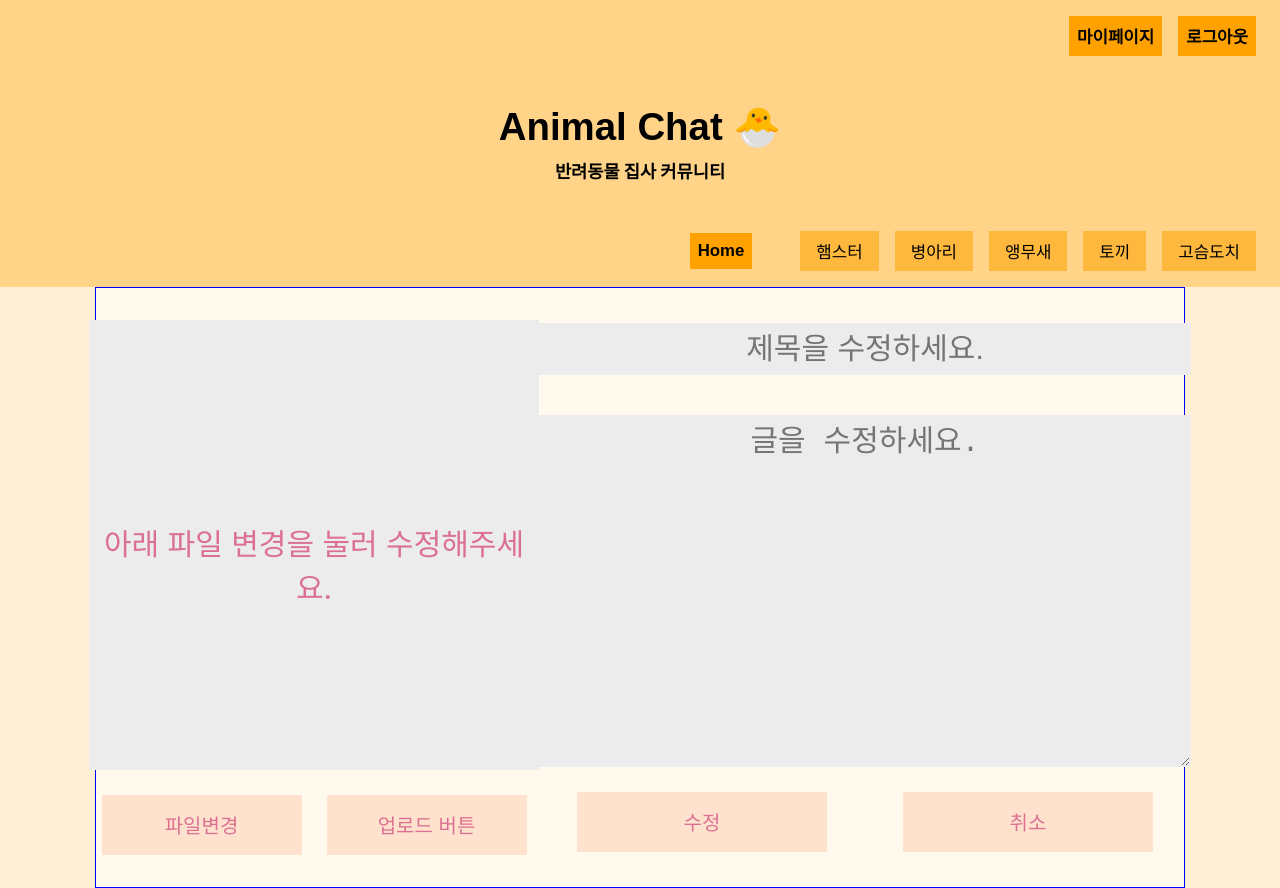
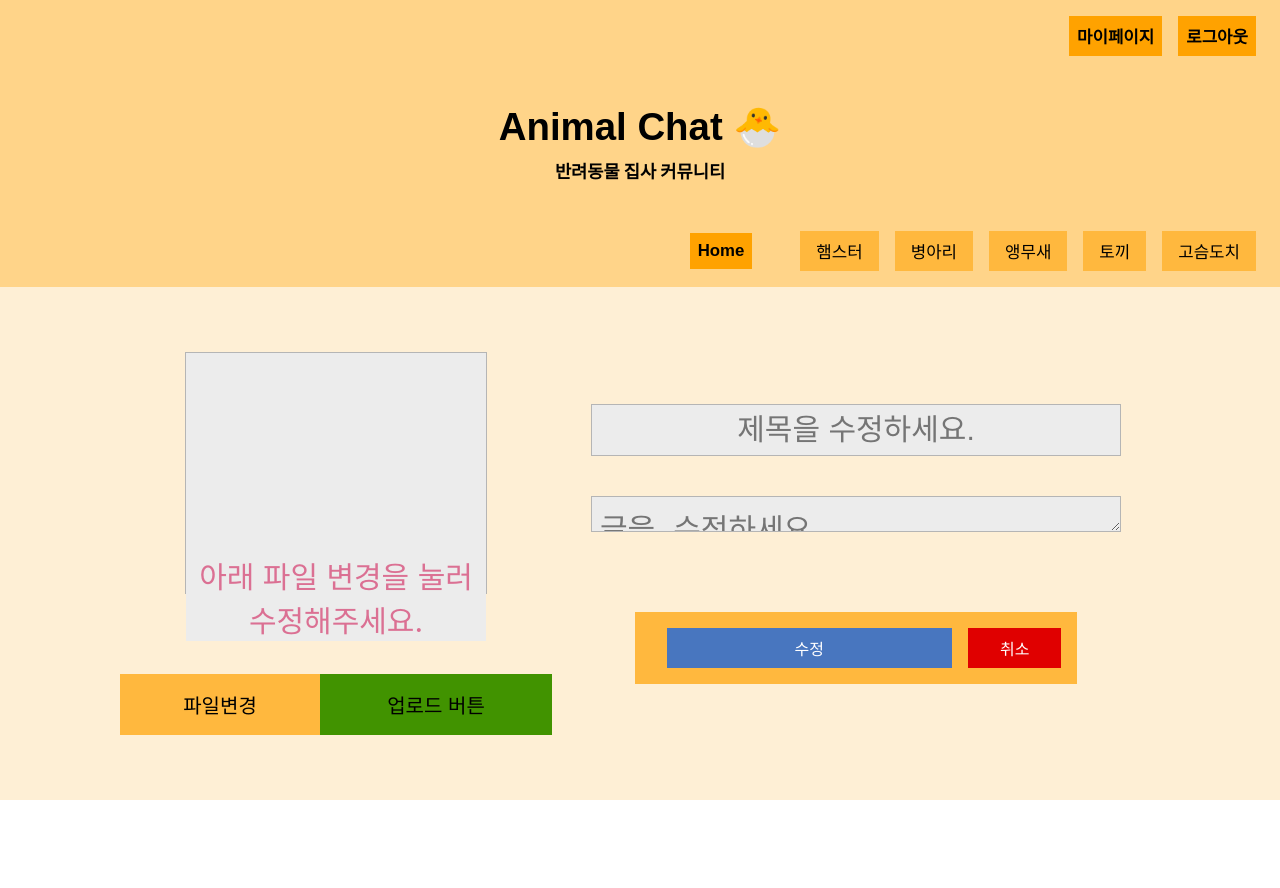
Before and after one commit to emily-hong/AnimalChat, a React (Create React App) app in the folder client/: page /postedit in a window 1280 px wide. After the commit the page ends 800 px from the top, so only its background shows below. Built offline with nearby package versions, Linux system fonts and the light colour scheme; no server answers.

Commit message:
Design: postedit 페이지 완성

```diff
--- a/client/src/pages/6.post.js
+++ b/client/src/pages/6.post.js
@@ -48,7 +48,6 @@ const PhotoBox = styled.div`
 `
 
 const PhotoUploadWarning = styled.div`
-  border: 1px solid black;
   margin-top: 200px;
   background-color: #ececec;
   font-size: 30px;
@@ -151,7 +150,7 @@ const PostCompletionBtnMargin = styled.div`
 
 const PostCancelBtnMargin = styled.div`
   text-align: center;
-  background-color: #E00000;
+  background-color: #E00000;c
   color: white;
   padding: .5rem 2rem;
 `
--- a/client/src/pages/7.postEdit.js
+++ b/client/src/pages/7.postEdit.js
@@ -12,44 +12,30 @@ const Body = styled.div`
   justify-content: center;
   background-color: #FEEFD5;
   width: 100vw;
-  // height: 100vh;
+  height: 100vh;
 `
 
-// const Header = styled.div`
-//   padding-bottom: 0.5em;
-//   padding-left: 0.5em;
-//   padding-top: 0.5em;
-//   font-size: 6em;
-//   text-align: left;
-//   color: palevioletred;
-//   background: #fdf7c5;
-//   // border: 1px solid gray;
-// `
-
 const ContentBox = styled.div`
-  // margin: 60px;
-  // margin-left: 300px;
-  background-color: #FFF9EE;
   padding: 2rem;
-  width: 80vw;
+  width: 90vw;
   height: inherit;
   display: flex;
   align-items: center;
   justify-content: center;
-  border: 1px solid blue;
+  // border: 1px solid blue;
 `
 
 const PhotoBox = styled.div`
-  // border: 1px solid gray;
-  width: 450px;
-  height: 450px;
+  min-width: 300px;
+  width: 30vh;
+  height: 30vh;
   background-color: #ececec;
   font-size: 30px;
   color: palevioletred;
+  border: 1px solid #B5B5B5;
 `
 
 const PhotoBoxDiv = styled.div`
-  // border: 1px solid gray;
   margin-top: 200px;
   background-color: #ececec;
   font-size: 30px;
@@ -58,121 +44,123 @@ const PhotoBoxDiv = styled.div`
 `
 
 const TitlePostDiv = styled.div`
-  // border: 1px solid gray;
+  margin: 3rem;
   display: flex;
   flex-direction: column;
-  // justify-content: space-around;
-  // align-items: flex-end;
+  justify-content: center;
+  align-items: center;
+  width: 40vw;
+  height: 35vh;
 `
 
+// 사진 업로드 버튼들
 const TitlePostDiv2 = styled.div`
-  // border: 1px solid gray;
-  margin-top: 25px;
+  // border: 1px solid yellow;
   display: flex;
-  flex-direction: row;
-  justify-content: space-around;
-  // align-items: flex-end;
+  justify-content: center;
+  align-items: center;
+  background-color: #FFB83E;
+  margin-top: 5rem;
 `
 
 const TitlePostDiv3 = styled.div`
-  // border: 1px solid gray;
+  // border: 1px solid red;
   display: flex;
   flex-direction: column;
-  justify-content: space-between;
+  justify-content: center;
+  align-items: center;
+
 `
 
 const TitlePostDiv4 = styled.div`
-  // border: 1px solid gray;
   text-align: center;
-  margin-top: 25px;
+  padding: 1rem;
   display: flex;
-  flex-direction: row;
-  justify-content: space-around;
+  justify-content: space-between;
+  background-color: #FFB83E;
+  margin-top: 5rem;
 `
 
 const PhotoSelectBtn = styled.div`
+  // text-align: center;
+  // font-size: 20px;
+  // width: 200px;
+  // height: 60px;
+  // background-color: #ffe2cd;
+  // color: palevioletred;
+`
+
+// here
+const PhotoSelectBtnMargin = styled.div`
+  // border: 1px solid gray;
   text-align: center;
   font-size: 20px;
   width: 200px;
-  height: 60px;
-  background-color: #ffe2cd;
-  color: palevioletred;
-`
-
-const PhotoSelectBtnMargin = styled.div`
-  // border: 1px solid gray;
-  margin-top: 15px;
-  text-align: center;
-  // width: 200px;
-  // height: 60px;
-  // background-color: #ffe2cd;
+  color: black;
 `
 
 const PhotoUpLoadBtn = styled.div`
   font-size: 20px;
-  color: palevioletred;
-
+  color: white;
   text-align: center;
   width: 200px;
-  height: 60px;
-  background-color: #ffe2cd;
+  background-color: #419300;
+  padding: 1rem;
 `
 
 const TitleBox = styled.input`
-  border: 1px solid #ececec;
+  border: 1px solid #B5B5B5;
   margin-bottom: 40px;
-  width: 650px;
+  width: inherit;
   height: 50px;
   background-color: #ececec;
   font-size: 30px;
   color: palevioletred;
   text-align: center;
+  padding: .5rem;
 `
 
 const PostBox = styled.textarea`
-  border: 1px solid #ececec;
-  width: 650px;
-  height: 350px;
+  border: 1px solid #B5B5B5;
+  width: inherit;
+  height: 400px;
   background-color: #ececec;
   font-size: 30px;
-  color: palevioletred;
-  text-align: center;
+  color: #424242;
+  padding: .5rem;
 `
 
 const PostUploadBtn = styled.div`
   // border: 1px solid gray;
-  width: 250px;
-  height: 60px;
-  background-color: #ffe2cd;
-  font-size: 20px;
-  color: palevioletred;
+  // width: 250px;
+  // height: 60px;
+  // background-color: #ffe2cd;
+  // font-size: 20px;
+  // color: palevioletred;
 `
 
 const CancelBtn = styled.div`
   // border: 1px solid gray;
-  width: 250px;
-  height: 60px;
-  background-color: #ffe2cd;
-  font-size: 20px;
-  color: palevioletred;
+  // width: 250px;
+  // height: 60px;
+  // background-color: #ffe2cd;
+  // font-size: 20px;
+  // color: palevioletred;
 `
 
 const PostCompletionBtnMargin = styled.div`
-  // border: 1px solid gray;
-  margin-top: 15px;
   text-align: center;
-  // width: 200px;
-  // height: 60px;
-  // background-color: #ffe2cd;
+  background-color: #4876BF;
+  color: white;
+  padding: .5rem 8rem;
+  margin: auto 1rem;
 `
 
 const PostCancelBtnMargin = styled.div`
-  // border: 1px solid gray;
-  margin-top: 15px;
   text-align: center;
-  // width: 200px;
-  // height: 60px;
-  // background-color: #ffe2cd;
+  background-color: #E00000;
+  color: white;
+  padding: .5rem 2rem;
 `
 
 const url =
@@ -235,12 +223,12 @@ export const PostEdit = (props) => {
           <PhotoBox>
             <PhotoBoxDiv>아래 파일 변경을 눌러 수정해주세요.</PhotoBoxDiv>
           </PhotoBox>
-          <TitlePostDiv2>
+          <TitlePostDiv2 className="photoUploadButtons">
             <PhotoSelectBtn>
-              <PhotoSelectBtnMargin>파일변경</PhotoSelectBtnMargin>
+              <PhotoSelectBtnMargin className="fileChangeButton">파일변경</PhotoSelectBtnMargin>
             </PhotoSelectBtn>
             <PhotoUpLoadBtn>
-              <PhotoSelectBtnMargin>업로드 버튼</PhotoSelectBtnMargin>
+              <PhotoSelectBtnMargin className="fileUploadButton">업로드 버튼</PhotoSelectBtnMargin>
             </PhotoUpLoadBtn>
           </TitlePostDiv2>
         </TitlePostDiv3>
```
